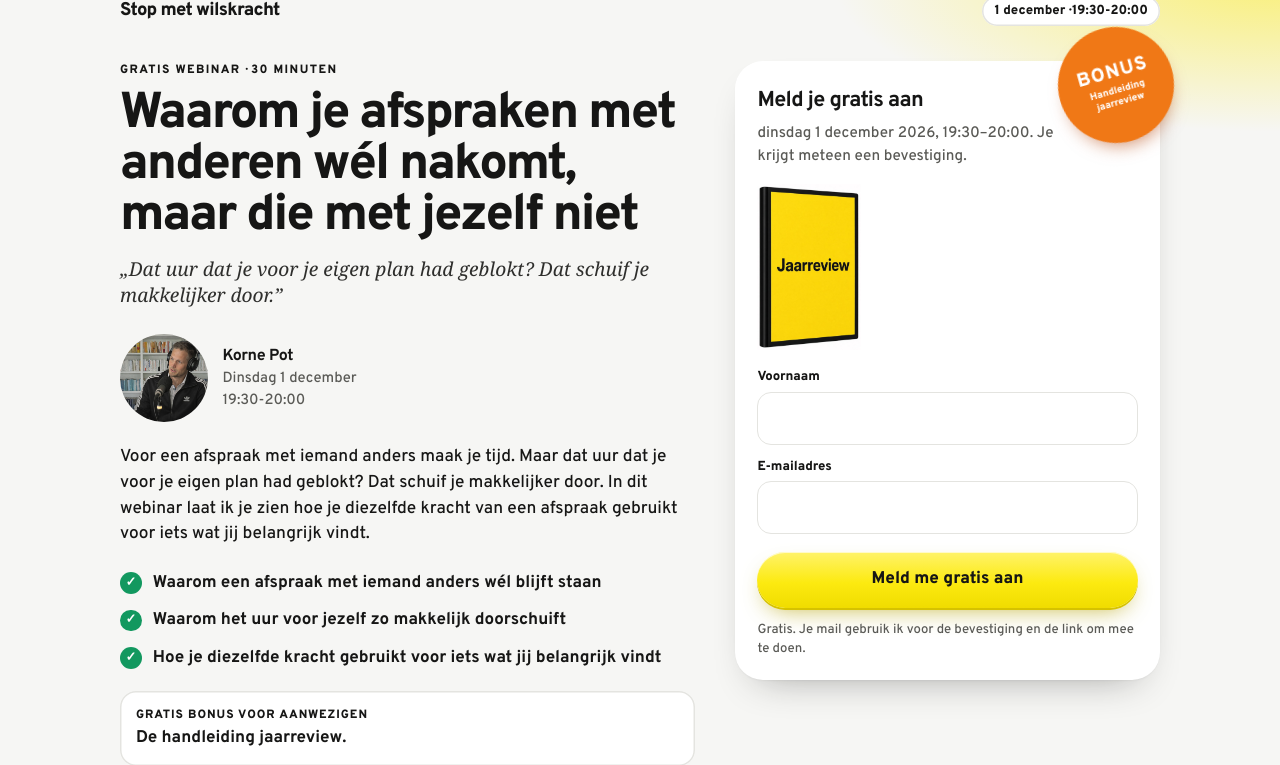
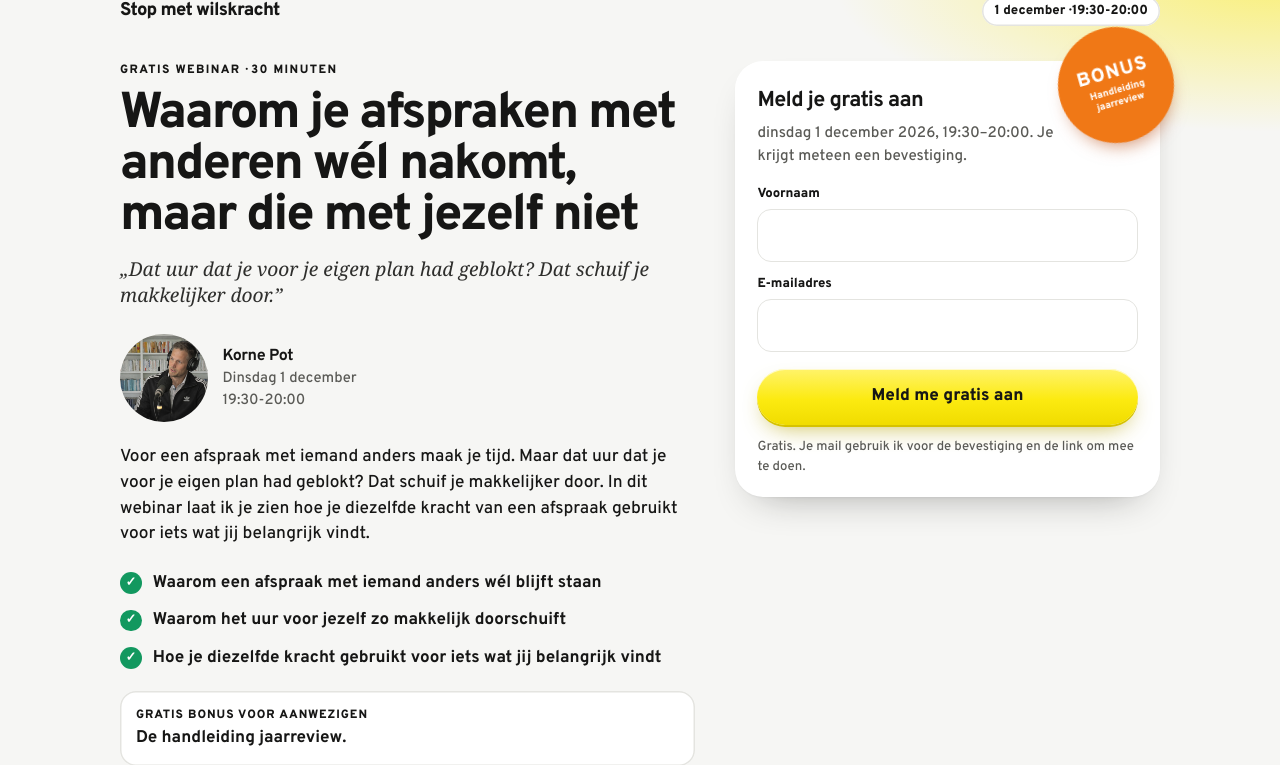
Before and after one commit to spellienschede/stopmetwilskracht-nl, a PHP site: page /webinar in a window 1280 px wide. Shown: the part 22-787 px from the top of the page. Run offline with PHP 8.4, Linux system fonts and the light colour scheme.

Commit message:
Remove the yellow year-review booklet from the signup card.
Co-authored-by: Cursor <cursoragent@cursor.com>

```diff
--- a/webinar.php
+++ b/webinar.php
@@ -312,20 +312,6 @@ $eventLd = [
     .kaart h2 { margin: 0 0 .35rem; color: var(--nacht); font-size: 1.35rem; letter-spacing: -.03em; }
     .kaart .waarom { margin: 0 0 .85rem; color: var(--nacht); font-size: 1rem; }
     .kaart .sub { margin: 0 0 1rem; color: var(--zacht); font-size: .95rem; }
-    .boekje {
-      position: relative;
-      display: flex;
-      align-items: center;
-      gap: .85rem;
-      margin: .1rem 0 1.1rem;
-    }
-    .boekje img {
-      width: 104px;
-      height: auto;
-      display: block;
-      flex: 0 0 auto;
-      border-radius: 3px;
-    }
     .sticker {
       position: absolute;
       z-index: 2;
@@ -492,9 +478,6 @@ $eventLd = [
         <p class="sticker"><span>Bonus</span><small>Handleiding jaarreview</small></p>
         <h2>Meld je gratis aan</h2>
         <p class="sub"><?= e(WebinarService::when()) ?>. Je krijgt meteen een bevestiging.</p>
-        <div class="boekje">
-          <img src="/assets/img/jaarreview-boekje.jpg" width="681" height="1081" alt="Boekje Jaarreview">
-        </div>
         <?php if ($error !== ''): ?>
           <p class="fout" role="alert"><?= e($error) ?></p>
         <?php endif; ?>
```
Also changed, not shown: assets/img/jaarreview-boekje.jpg (deleted).
